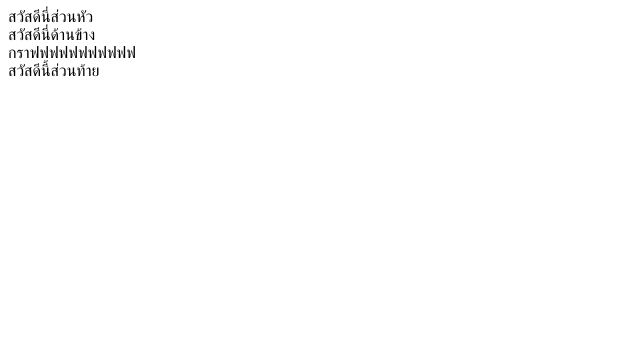
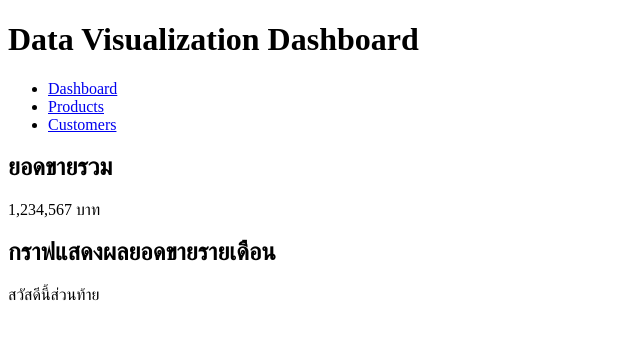
Before and after one commit to kchmnlichaphis-stack/kotchamon, a plain HTML site: page index.html in a window 1280 px wide. Shown: the whole page, without its empty margins (0-640 px from the left). Drawn offline with Linux system fonts and the light colour scheme.

Commit message:
Second Commit

```diff
--- a/index.html
+++ b/index.html
@@ -8,16 +8,31 @@
 <body>
 
     <header>
-     สวัสดีนี่ส่วนหัว
+     <h1>Data Visualization Dashboard</h1>
 
 </header>
 
 <aside>
-สวัสดีนี่ด้านข้าง
+    <nav>
+        <ul>
+            <li><a href="#">Dashboard</a></li>
+            <li><a href="#">Products</a></li>
+            <li><a href="#">Customers</a></li>
+        </ul>
+    </nav>
 </aside>
 
 <main>
-กราฟฟฟฟฟฟฟฟฟฟฟ
+    <div class="card">
+        <h2>ยอดขายรวม</h2>
+
+        <p>1,234,567 บาท</p>
+    </div>
+
+    <div class="chart-container">
+        <h2>กราฟแสดงผลยอดขายรายเดือน</h2>
+            <!-- ในอนาคตเราจะนํากราฟมาใสที่นี่ -->
+    </div>
 </main>
 
 <footer>
```
